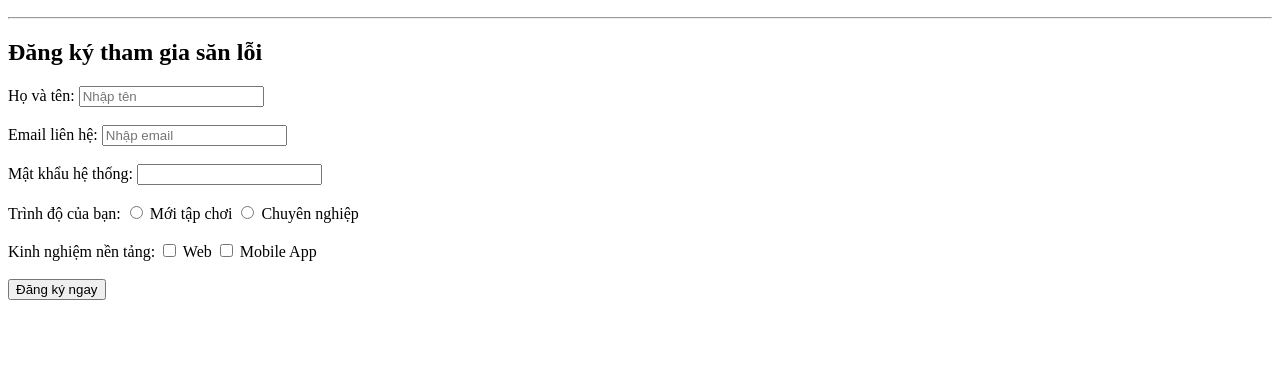
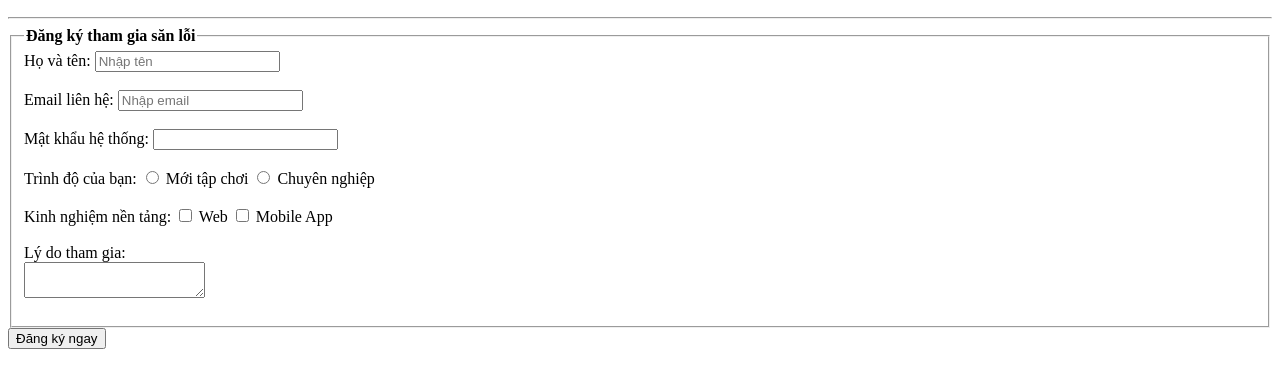
Before and after one commit to dieppham999/techbugs-bug-hunter-registration, a plain HTML site: page index.html in a window 1280 px wide. Shown: the part 38-426 px from the top of the page. Drawn offline with Linux system fonts and the light colour scheme.

Commit message:
feat: implement registration form with HTML5 validation

```diff
--- a/index.html
+++ b/index.html
@@ -11,22 +11,37 @@
     </header>
 
     <main>
-        <h2>Đăng ký tham gia săn lỗi</h2>
-        Họ và tên:
-        <input type="text" placeholder="Nhập tên"> <br><br>
-        Email liên hệ:
-        <input type="text" placeholder="Nhập email"> <br><br>
-        Mật khẩu hệ thống:
-        <input type="text"> <br><br>
-        Trình độ của bạn:
-        <input type="radio" value="Newbie"> Mới tập chơi
-        <input type="radio" value="Pro"> Chuyên nghiệp
-        <br><br>
-        Kinh nghiệm nền tảng:
-        <input type="checkbox" value="Web"> Web
-        <input type="checkbox" value="Mobile"> Mobile App
-        <br><br>
-        <button>Đăng ký ngay</button>
+
+        <form action="https://bold-tiger-59.webhook.cool" method="GET">
+            <fieldset>
+                <legend style="font-weight: bold;">Đăng ký tham gia săn lỗi</legend>
+                <label for="fullname">Họ và tên:</label>
+                <input type="text" name="fullname" id="fullname" placeholder="Nhập tên" required> <br><br>
+
+                <label for="email">Email liên hệ:</label>
+                <input type="email" name="email" id="email" placeholder="Nhập email" required> <br><br>
+
+                <label for="password">Mật khẩu hệ thống:</label>
+                <input type="password" name="password" id="password" minlength="8" required> <br><br>
+
+                <label for="level">Trình độ của bạn:</label>
+                <input type="radio" name="level" id="level" value="Newbie"> Mới tập chơi
+                <input type="radio" name="level" id="level" value="Pro"> Chuyên nghiệp
+                <br><br>
+
+                <label for="platform">Kinh nghiệm nền tảng:</label>
+                <input type="checkbox" name="platform" id="platform" value="Web"> Web
+                <input type="checkbox" name="platform" id="platform" value="Mobile"> Mobile App
+                <br><br>
+
+                <label for="reason">Lý do tham gia:</label><br>
+                <textarea name="reason" id="reason"></textarea>
+                <br><br>
+            </fieldset>
+            <input type="submit" value="Đăng ký ngay">
+        </form>
+
+
     </main>
 
     <footer>
```
